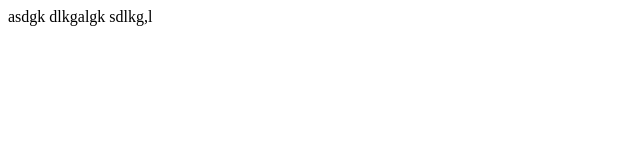
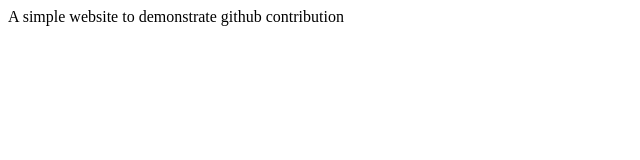
Before and after one commit to Gichunga/local_hack_day, a plain HTML site: page index.html in a window 1280 px wide. Shown: the whole page, without its empty margins (0-640 px from the left). Drawn offline with Linux system fonts and the light colour scheme.

Commit message:
second commit

```diff
--- a/index.html
+++ b/index.html
@@ -2,6 +2,6 @@
 <head>
 <title>MLH ...</title>
 <body>
-asdgk dlkgalgk sdlkg,l
+A simple website to demonstrate github contribution
 </body>
 </html>
```
